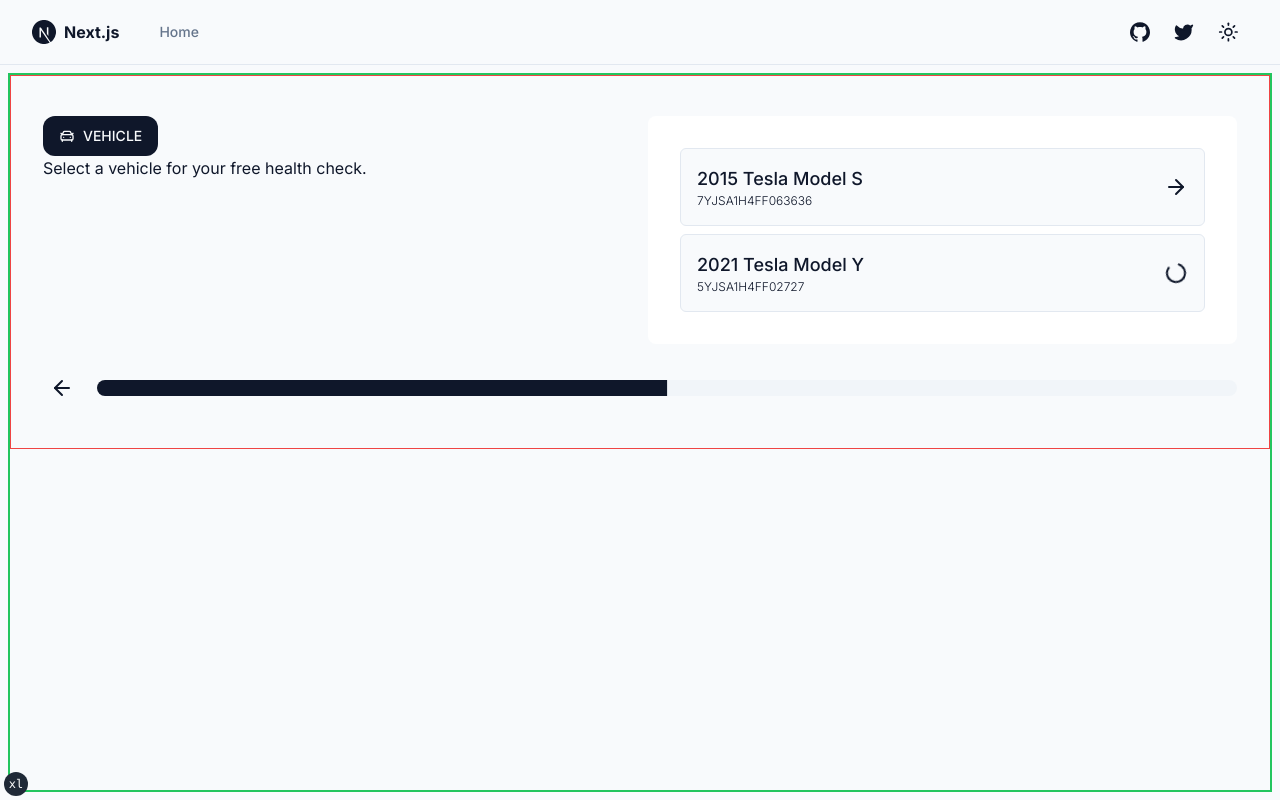
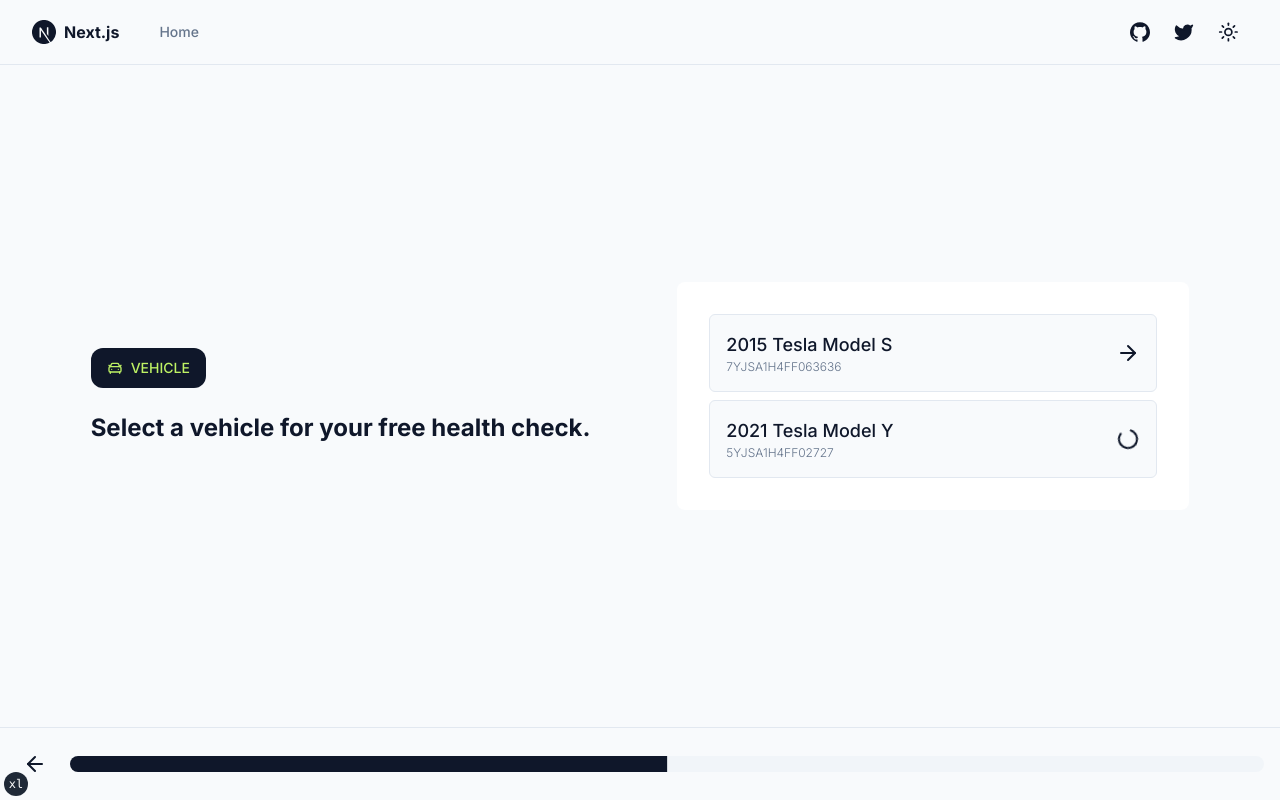
Before and after one commit to nemanjam/multistep-form, a Next.js app: page / in a window 1280 px wide. Both pictures are taken after a click on the button "Continue". Built offline with nearby package versions, Linux system fonts and the light colour scheme.

Commit message:
restyle layout in progress

```diff
--- a/app/layout.tsx
+++ b/app/layout.tsx
@@ -47,9 +47,7 @@
           <ThemeProvider attribute="class" defaultTheme="system" enableSystem>
             <div className="relative flex min-h-screen flex-col">
               <SiteHeader />
-              <div className="flex-1 m-2 border-2 border-green-500">
-                {children}
-              </div>
+              <div className="flex-1 flex flex-col">{children}</div>
             </div>
             <TailwindIndicator />
           </ThemeProvider>
--- a/app/page.tsx
+++ b/app/page.tsx
@@ -1,9 +1,5 @@
 import RegisterFlow from '@/components/multistep-form/register-flow';
 
 export default function IndexPage() {
-  return (
-    <section className="container grid items-center gap-6 pb-8 pt-6 md:py-10 border border-red-500">
-      <RegisterFlow />
-    </section>
-  );
+  return <RegisterFlow />;
 }
--- a/components/multistep-form/form-vehicle.tsx
+++ b/components/multistep-form/form-vehicle.tsx
@@ -21,7 +21,9 @@
       >
         <div className="text-start">
           <p className="text-lg font-medium">2015 Tesla Model S</p>
-          <p className="text-xs uppercase font-light">7YJSA1H4FF063636</p>
+          <p className="text-xs uppercase font-light text-slate-500">
+            7YJSA1H4FF063636
+          </p>
         </div>
         <ArrowRight />
       </Button>
@@ -35,7 +37,9 @@
         {/* <ArrowRight /> */}
         <div className="text-start">
           <p className="text-lg font-medium">2021 Tesla Model Y</p>
-          <p className="text-xs uppercase font-light">5YJSA1H4FF02727</p>
+          <p className="text-xs uppercase font-light text-slate-500">
+            5YJSA1H4FF02727
+          </p>
         </div>
 
         <Loader2 className="animate-spin" />
--- a/components/multistep-form/register-flow.tsx
+++ b/components/multistep-form/register-flow.tsx
@@ -53,17 +53,26 @@
   };
 
   return (
+    <section className="flex-1 flex flex-col">
       <Form {...form}>
+        <div className="container flex-1 flex flex-col justify-center">
           <form>
             {currentStep === 0 && <StepProfile form={form} />}
             {currentStep === 1 && <StepVehicle form={form} />}
           </form>
+        </div>
+
+        <div className="border-t border-border">
+          <div className="p-4 mx-auto max-w-screen-2xl">
             <Navigation
               onNext={handleNextStep}
               onBack={handlePrevStep}
               currentStep={currentStep}
             />
+          </div>
+        </div>
       </Form>
+    </section>
   );
 };
 
--- a/components/multistep-form/step-profile.tsx
+++ b/components/multistep-form/step-profile.tsx
@@ -13,19 +13,20 @@
 
 const StepProfile: FC<Props> = ({ form }) => {
   return (
-    <div className="flex justify-between gap-4">
-      <div className="basis-1/2">
-        <Button type="button" className="uppercase rounded-xl">
+    <div className="flex justify-evenly items-center gap-4">
+      <div className="space-y-6 basis-1/3 grow lg:max-w-lg">
+        <Button type="button" className="uppercase rounded-xl text-lime-300">
           <Zap className="mr-2 size-4" />
           Profile Info
         </Button>
-        <h2>Welcome! Let&apos;s get started.</h2>
+        <h2 className="text-2xl font-bold">Welcome! Let&apos;s get started.</h2>
         <p>
           We&apos;ll use this information to send your free health check and
           find service providers in your area.
         </p>
       </div>
-      <div className="basis-1/2">
+
+      <div className="basis-1/3 grow lg:max-w-lg">
         <FormProfile form={form} />
       </div>
     </div>
--- a/components/multistep-form/step-vehicle.tsx
+++ b/components/multistep-form/step-vehicle.tsx
@@ -13,15 +13,18 @@
 
 const StepVehicle: FC<Props> = ({ form }) => {
   return (
-    <div className="flex justify-between gap-4">
-      <div className="basis-1/2">
-        <Button type="button" className="uppercase rounded-xl">
+    <div className="flex justify-evenly items-center gap-4">
+      <div className="space-y-6 basis-1/3 grow lg:max-w-lg">
+        <Button type="button" className="uppercase rounded-xl text-lime-300">
           <CarFront className="mr-2 size-4" />
           Vehicle
         </Button>
-        <h2>Select a vehicle for your free health check.</h2>
+        <h2 className="text-2xl font-bold">
+          Select a vehicle for your free health check.
+        </h2>
       </div>
-      <div className="basis-1/2">
+
+      <div className="basis-1/3 grow lg:max-w-lg">
         <FormVehicle form={form} />
       </div>
     </div>
```
Lines whose indentation alone changed are shown as unchanged.
